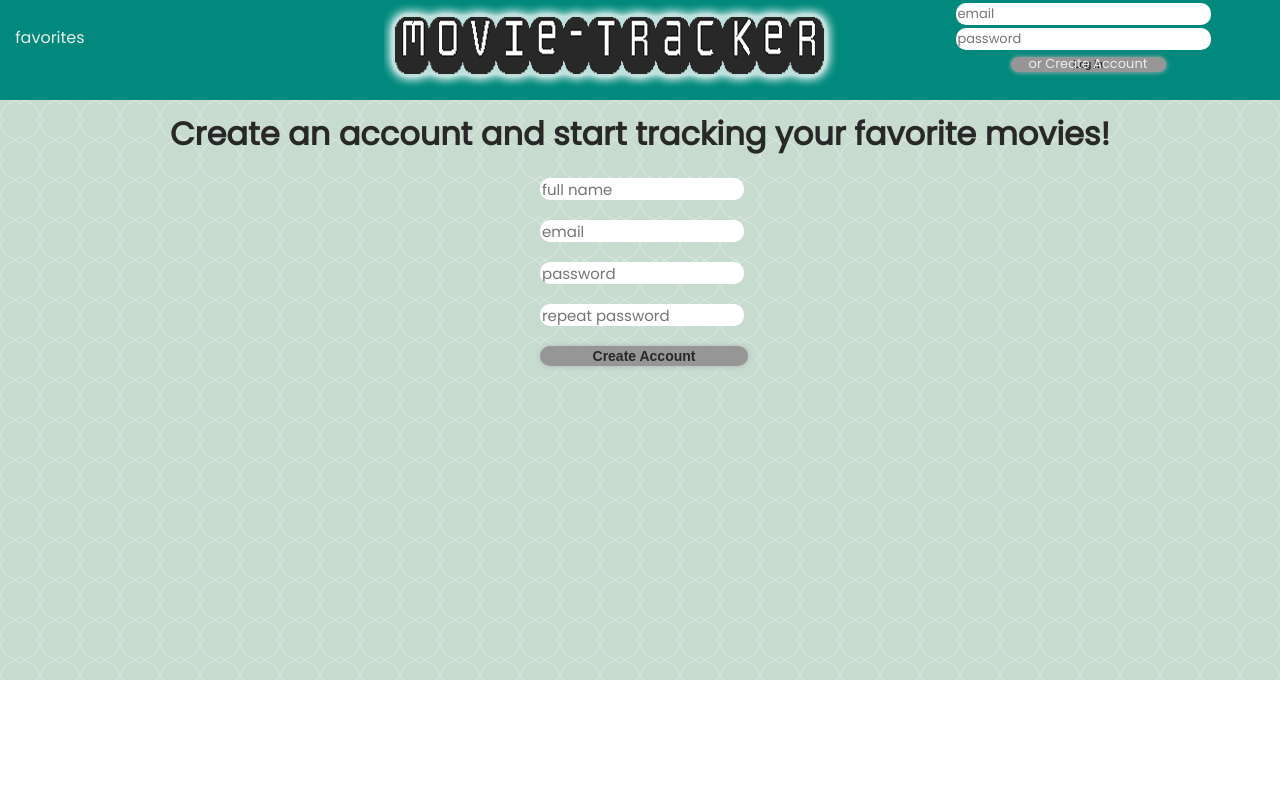
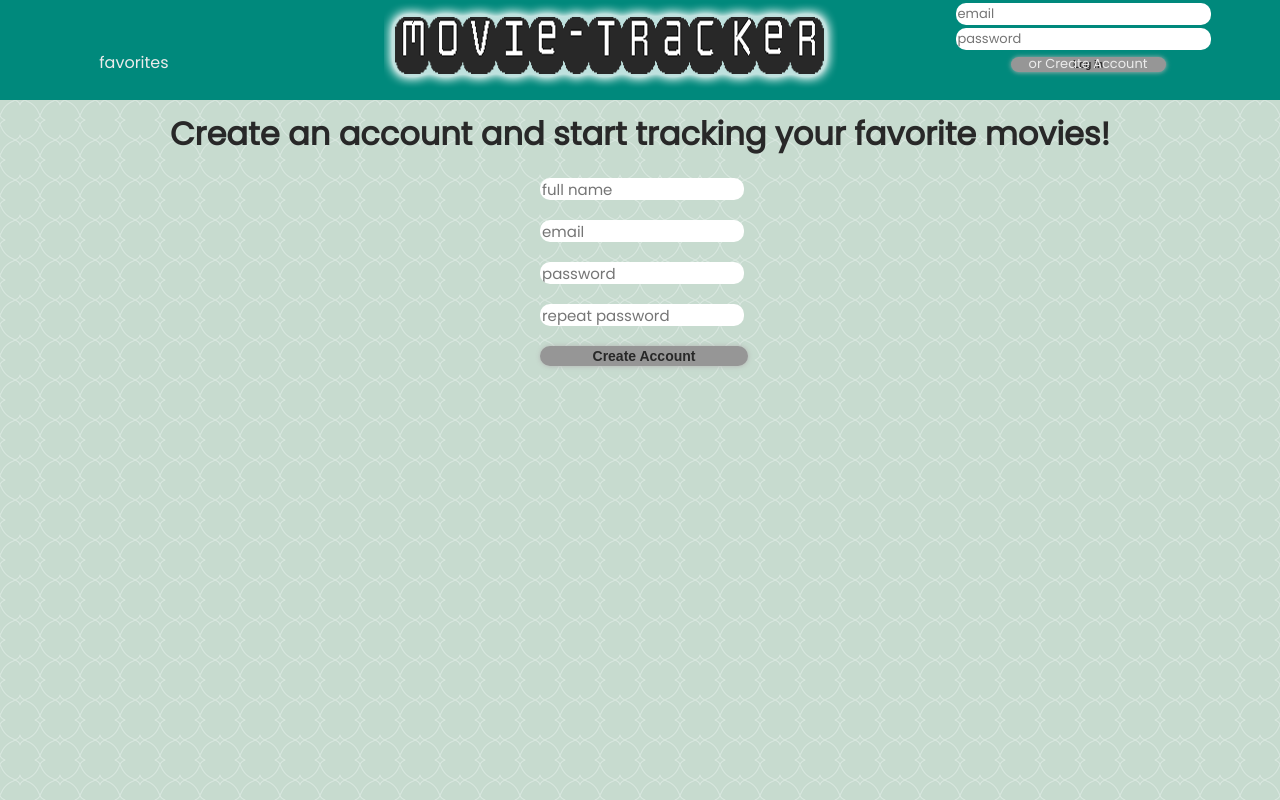
Before and after one commit to quinhill/movietracker, a React (Create React App) app: page /createAccount in a window 1280 px wide. Built offline with nearby package versions, Linux system fonts and the light colour scheme; no server answers; a web font is replaced by a local one.

Commit message:
Add more styling to favorites div

```diff
--- a/src/containers/Header.js
+++ b/src/containers/Header.js
@@ -15,12 +15,13 @@ export const Header = (props) => {
         {`Welcome ${props.user.name.split(' ')[0]}`}
       </h3>;
     logout =
-      <button
-      onClick={props.handleLogOut}
-      className="logout-button"
-    >
-      Log out
-    </button>
+      <NavLink
+        onClick={props.handleLogOut}
+        className="navlink logout-button"
+        to='/'
+      >
+        Log out
+      </NavLink>
   } else if(props.user.message) {
     welcome = <h3>{props.user.message}</h3>
   }
@@ -29,6 +30,7 @@ export const Header = (props) => {
     <div className="header">
       <div className="welcome-favorites-div">
         {welcome}
+        <div className="button-div">
         {logout}
         <NavLink
           className="navlink favorites-button"
@@ -36,6 +38,7 @@ export const Header = (props) => {
         >
           favorites
         </NavLink>
+        </div>
       </div>
       <NavLink className="title" to='/'>
         <div className="title">
--- a/src/containers/create-account.css
+++ b/src/containers/create-account.css
@@ -3,7 +3,7 @@
   flex-direction: column;
   align-items: center;
   width: 100%;
-  height: 580px;
+  height: calc(100vh - 100px);
   background-image: url('../assets/mekong-green.png')
 }
 
--- a/src/containers/favorites-container.css
+++ b/src/containers/favorites-container.css
@@ -1,4 +1,5 @@
 .favorites-container {
+  padding-top: 20px;
   min-height: calc(100vh - 100px);
   background-image: url('../assets/mekong-green.png');
   display: flex;
--- a/src/containers/header.css
+++ b/src/containers/header.css
@@ -14,15 +14,18 @@
   background-repeat: no-repeat;
 }
 
-.favorites-button {
-  grid-row: 2 / 3;
+.navlink {
   text-decoration: none;
   color: #ececec;
   height: 50px;
   width: 100px;
 }
 
-.favorites-button:hover {
+.favorites-button {
+  grid-row: 2 / 3;
+}
+
+.navlink:hover {
   background-color: #00554D;
 }
 
@@ -33,11 +36,20 @@
 }
 
 .welcome-favorites-div {
+  height: 100px;
   display: grid;
   grid-template-rows: 50% 50%;
 }
 
-.welcome-logout-div {
+.welcome-text {
   grid-row: 1 / 2;
   color: #ececec;
+  margin: 10px 200px 30px 0;
 }
+
+.button-div {
+  grid-row: 2 / 3;
+  display: flex;
+  justify-content: flex-end;
+  padding-right: 200px;
+}
```
